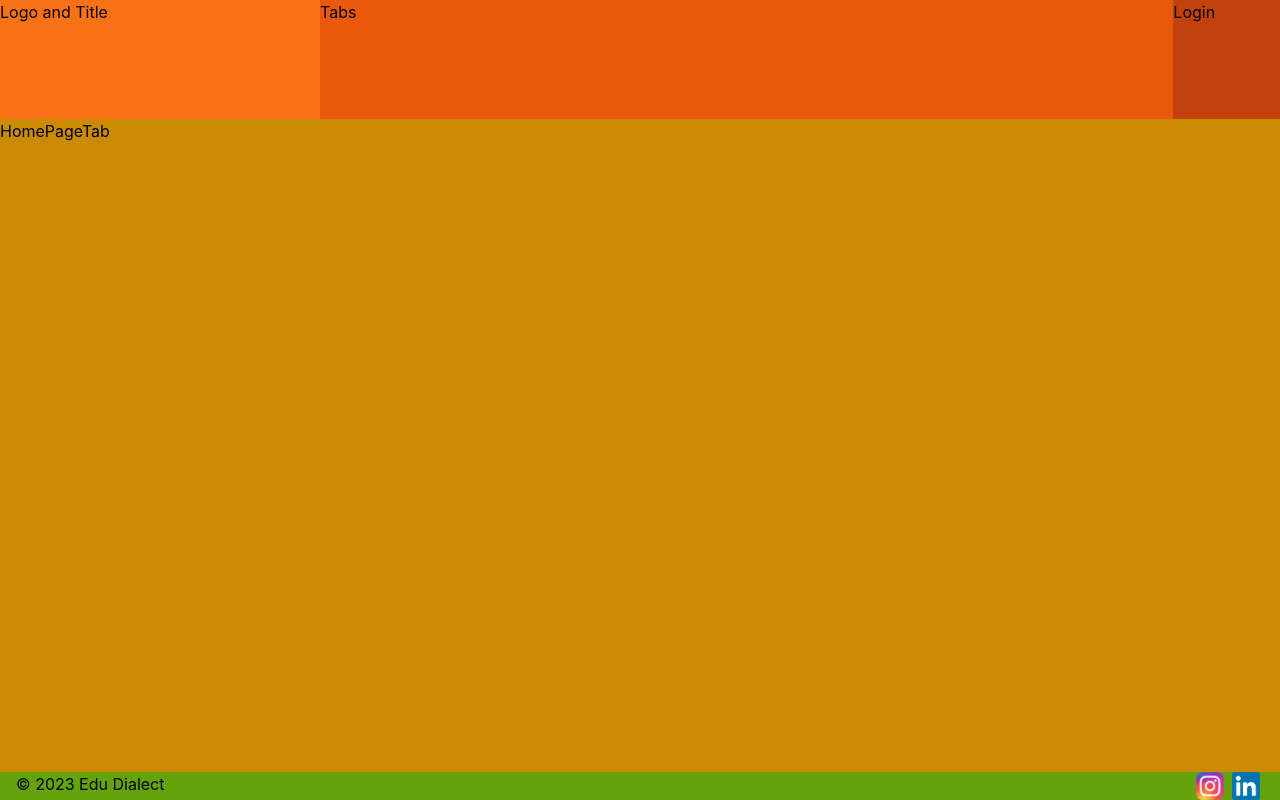
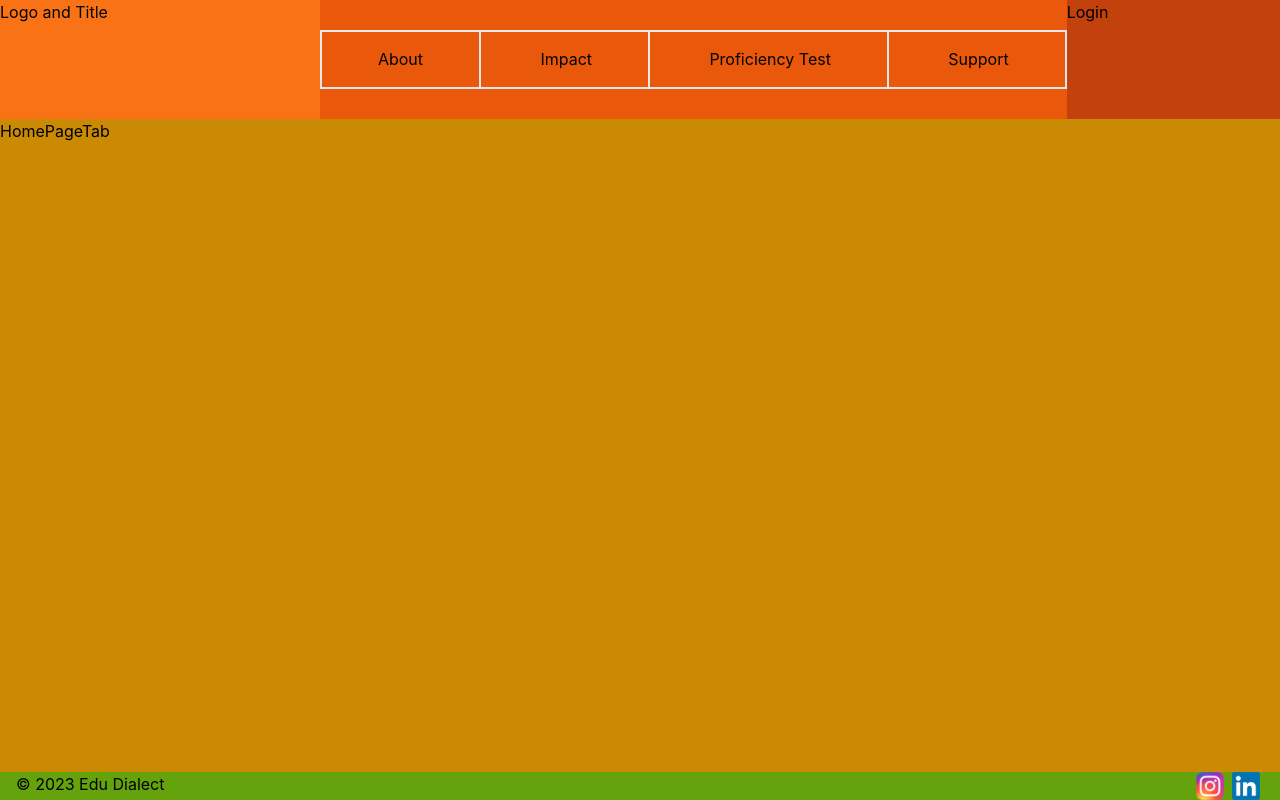
Before and after one commit to Sabayara82/edu-dialect-app, a React (Create React App) app: page / in a window 1280 px wide. Built offline with nearby package versions, Linux system fonts and the light colour scheme.

Commit message:
tabs routing

```diff
--- a/src/App.jsx
+++ b/src/App.jsx
@@ -1,5 +1,6 @@
 import './App.css';
 import { createBrowserRouter, RouterProvider } from "react-router-dom";
+import { BrowserRouter, Routes, Route } from "react-router-dom";
 import styles from "./index.css"
 
 import FooterContainer from "./components/containers/FooterContainer"
@@ -13,33 +14,42 @@ import ImpactTab from "./components/tabs/ImpactTab";
 import ProficiencyTestTab from "./components/tabs/ProficiencyTestTab";
 import SupportTab from "./components/tabs/SupportTab";
 
-let router = createBrowserRouter([
-  { path: "/", id: "Home", element: <HomePageTab />, value: "0" },
-  { path: "/about", id: "About", element: <AboutTab />, value: "1" },
-  { path: "/impact", id: "Impact", element: <ImpactTab />, value: "2" },
-  { path: "/proficiencytest", id: "ProficiencyTest", element: <ProficiencyTestTab />, value: "3" },
-  { path: "/support", id: "Support", element: <SupportTab />, value: "4" },
-])
-
+// let router = createBrowserRouter([
+//   { path: "/", id: "Home", element: <HomePageTab />, value: "0" },
+//   { path: "/about", id: "About", element: <AboutTab />, value: "1" },
+//   { path: "/impact", id: "Impact", element: <ImpactTab />, value: "2" },
+//   { path: "/proficiencytest", id: "ProficiencyTest", element: <ProficiencyTestTab />, value: "3" },
+//   { path: "/support", id: "Support", element: <SupportTab />, value: "4" },
+// ])
 
 function App() {
   return (
     <>
-    <div className="flex flex-col h-screen">
-      <div className="basis-2/12 flex flex-row">
+      <div className="flex flex-col h-screen">
+        <div className="basis-2/12 flex flex-row">
           <div className="basis-3/12 bg-orange-500"> <LogoTitleContainer /> </div>
-          <div className="basis-8/12 bg-orange-600"> <TabsContainer /> </div>
-          <div className="basis-1/12 bg-orange-700"> <LoginContainer /> </div>
+          <div className="basis-7/12 bg-orange-600"> <TabsContainer /> </div>
+          <div className="basis-2/12 bg-orange-700"> <LoginContainer /> </div>
         </div>
 
+        {/* <div className="basis-11/12 bg-yellow-600">
+          <RouterProvider router={router} />
+        </div> */}
+
         <div className="basis-11/12 bg-yellow-600">
-          <RouterProvider router={router} />
+          <Routes>
+            <Route exact path="/" element={<HomePageTab />} />
+            <Route exact path="/about" element={<AboutTab />} />
+            <Route exact path="/impact" element={<ImpactTab />} />
+            <Route exact path="/proficiencytest" element={<ProficiencyTestTab />} />
+            <Route exact path="/support" element={<SupportTab />} />
+          </Routes>
         </div>
 
         <div className="basis-1.5px bg-lime-600">
           <FooterContainer />
         </div>
-    </div>
+      </div>
 
     </>
   );
--- a/src/components/containers/LogoTitleContainer.jsx
+++ b/src/components/containers/LogoTitleContainer.jsx
@@ -1,8 +1,11 @@
+import {useNavigate} from "react-router-dom"
 
 export default function LogoTitleContainer() {
+    const navigate = useNavigate();
+
     return (
         <>
-            <div>Logo and Title</div>
+            <button onClick={()=>navigate("/")}>Logo and Title</button>
         </>
     );
 }
--- a/src/components/containers/TabsContainer.jsx
+++ b/src/components/containers/TabsContainer.jsx
@@ -1,9 +1,21 @@
+import { useNavigate } from "react-router-dom"
 
 export default function TabsContainer() {
+    const navigate = useNavigate();
+
     return (
         <>
-            <div>Tabs </div>
+            <div className="flex h-full items-center">
+                <div className="flex justify-evenly h-[50%] w-full divide-x-2 border-2 border-solid">
+                    <button className="h-full" onClick={() => navigate("/about")}>About</button>
+                    <button className="pl-[8%] h-full" onClick={() => navigate("/impact")}>Impact</button>
+                    <button className="pl-[8%] h-full" onClick={() => navigate("/proficiencytest")}>Proficiency Test</button>
+                    <button className="pl-[8%] h-full" onClick={() => navigate("/support")}>Support</button>
+
+                </div>
+
+
+            </div>
         </>
-
     );
 }
--- a/src/index.js
+++ b/src/index.js
@@ -4,11 +4,15 @@ import './index.css';
 import App from './App';
 import reportWebVitals from './reportWebVitals';
 
+import { BrowserRouter } from 'react-router-dom';
+
 const root = ReactDOM.createRoot(document.getElementById('root'));
 root.render(
-  <React.StrictMode>
-    <App />
-  </React.StrictMode>
+  <BrowserRouter>
+    <React.StrictMode>
+      <App />
+    </React.StrictMode>
+  </BrowserRouter>
 );
 
 // If you want to start measuring performance in your app, pass a function
```
